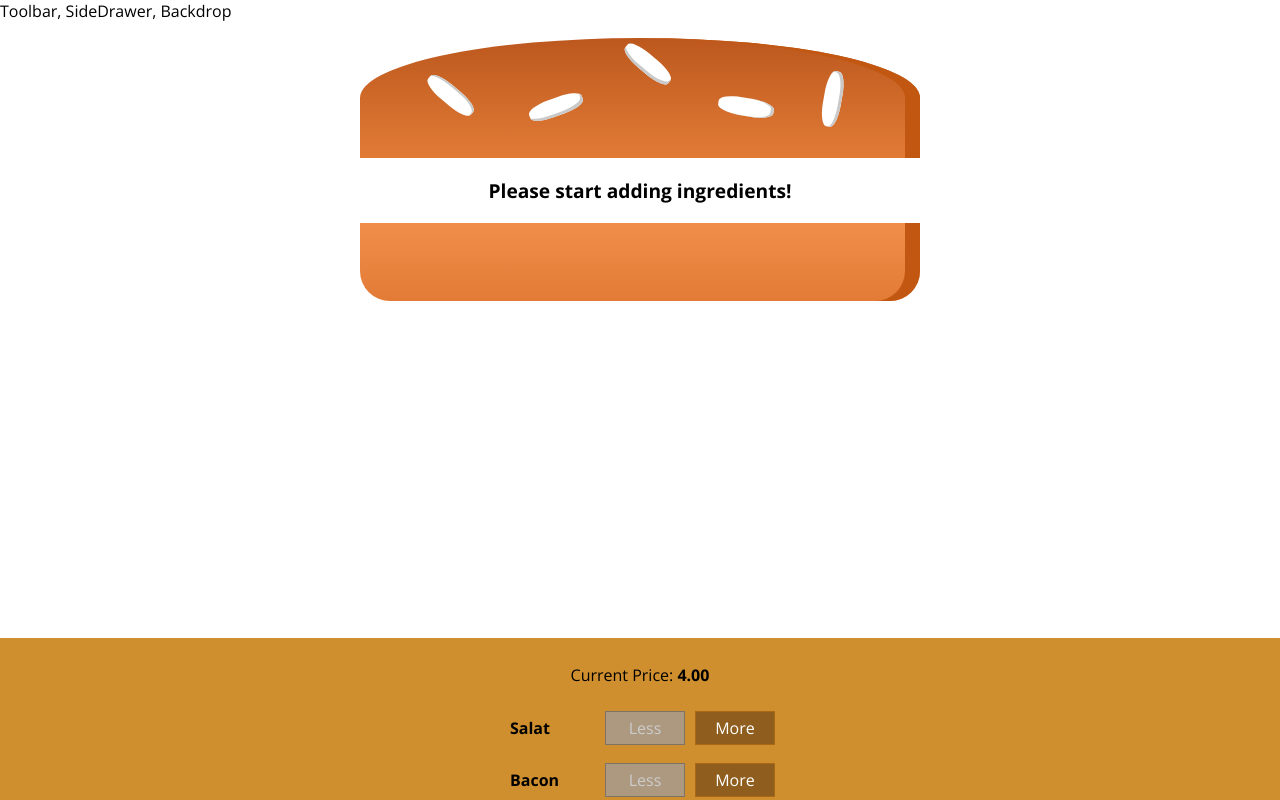
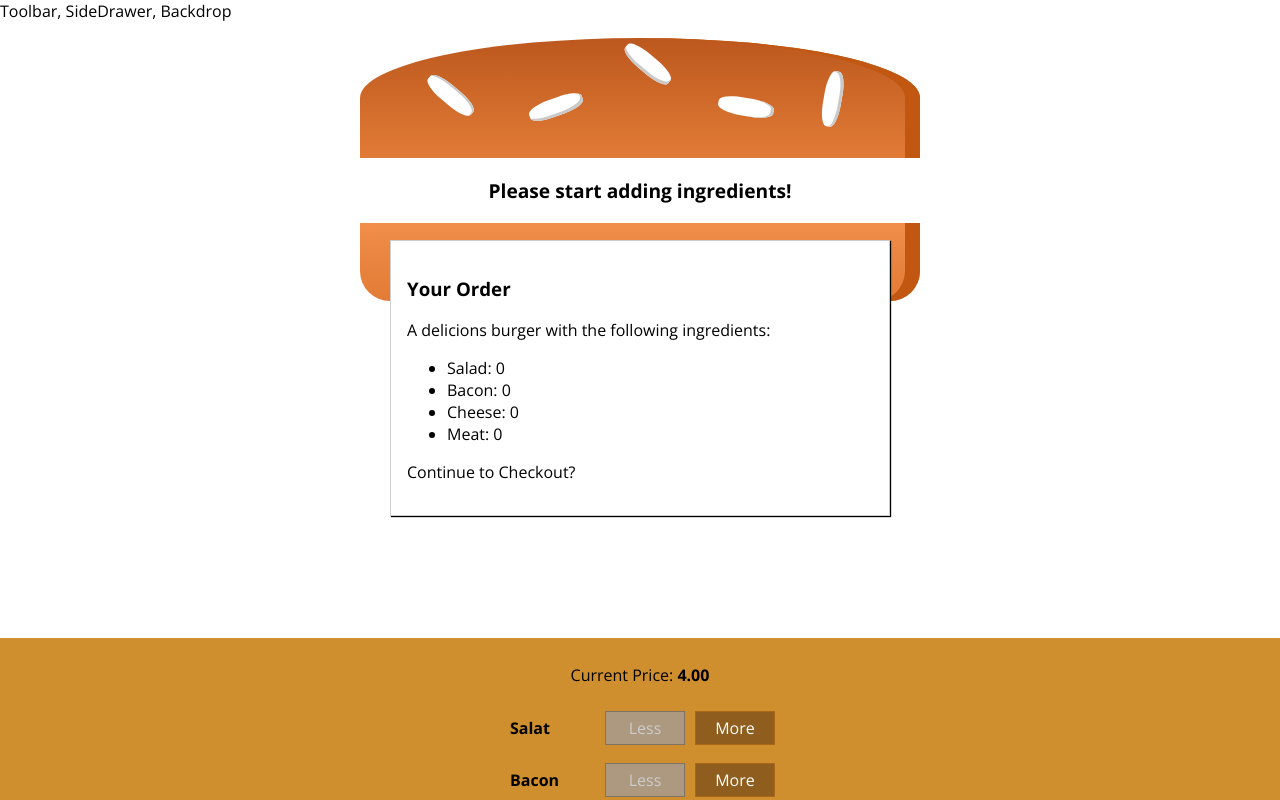
Before and after one commit to yurashalya/Burger-App, a React (Create React App) app: page / in a window 1280 px wide. Shown: the top 800 px of the page. Built offline with nearby package versions, Linux system fonts and the light colour scheme.

Commit message:
Creacte Modal Order

```diff
--- /dev/null
+++ b/src/components/Burger/OrderSummary/OrderSummary.js
@@ -0,0 +1,24 @@
+import React from 'react';
+import Aux from '../../../hoc/Auxs'
+
+const orderSummary = (props) => {
+    const ingredientSummary = Object.keys(props.ingredients)
+    .map(igKey => {
+       return (<li key= {igKey}>
+                <span style={{textTransform: 'capitalize'}}>{igKey}</span>: {props.ingredients[igKey]}
+                </li>);
+    });
+
+     return (
+        <Aux>
+            <h3>Your Order</h3>
+            <p> A delicions burger with the following ingredients:</p>
+            <ul>
+                {ingredientSummary}
+            </ul>
+            <p>Continue to Checkout?</p>
+        </Aux>
+     );
+}
+
+export default orderSummary;
--- /dev/null
+++ b/src/components/UI/Modal/Modal.js
@@ -0,0 +1,11 @@
+import React from 'react'
+import modules from './Modal.module.css'
+
+const modal = (props) => (
+    <div className={modules.Modal}>
+        {props.children}
+    </div>
+);
+
+
+export default modal;
--- /dev/null
+++ b/src/components/UI/Modal/Modal.module.css
@@ -0,0 +1,20 @@
+.Modal {
+    position: fixed;
+    z-index: 500;
+    background-color: white;
+    width: 70%;
+    border: 1px solid #ccc;
+    box-shadow: 1px 1px 1px black;
+    padding: 16px;
+    left: 15%;
+    top: 30%;
+    box-sizing: border-box;
+    transition: all 0.3s ease-out;
+}
+
+@media (min-width: 600px) {
+    .Modal {
+        width: 500px;
+        left: calc(50% - 250px);
+    }
+}
--- a/src/containers/BurgerBuilder/BurgerBuilder.js
+++ b/src/containers/BurgerBuilder/BurgerBuilder.js
@@ -1,8 +1,9 @@
 import React, {Component} from 'react';
 import Aux from '../../hoc/Auxs';
 import Burger from '../../components/Burger/Burger';
-import BuildControls from '../../components/Burger/BuildControls/BuildControls'
-
+import BuildControls from '../../components/Burger/BuildControls/BuildControls';
+import Modal from '../../components/UI/Modal/Modal';
+import OrderSummary from '../../components/Burger/OrderSummary/OrderSummary';
 
 const INGREDIENT_PRICES = {
     salad: 0.5,
@@ -77,6 +78,7 @@
 
         return (
             <Aux>
+                <Modal> <OrderSummary ingredients = {this.state.ingredients} /></Modal>
                 <Burger ingredients={this.state.ingredients} />
                 <BuildControls
                     ingredientAdded={this.addIngredientHandler}
```
Also changed, not shown: src/components/UI/Backdrop/Backdrop.js (added).
